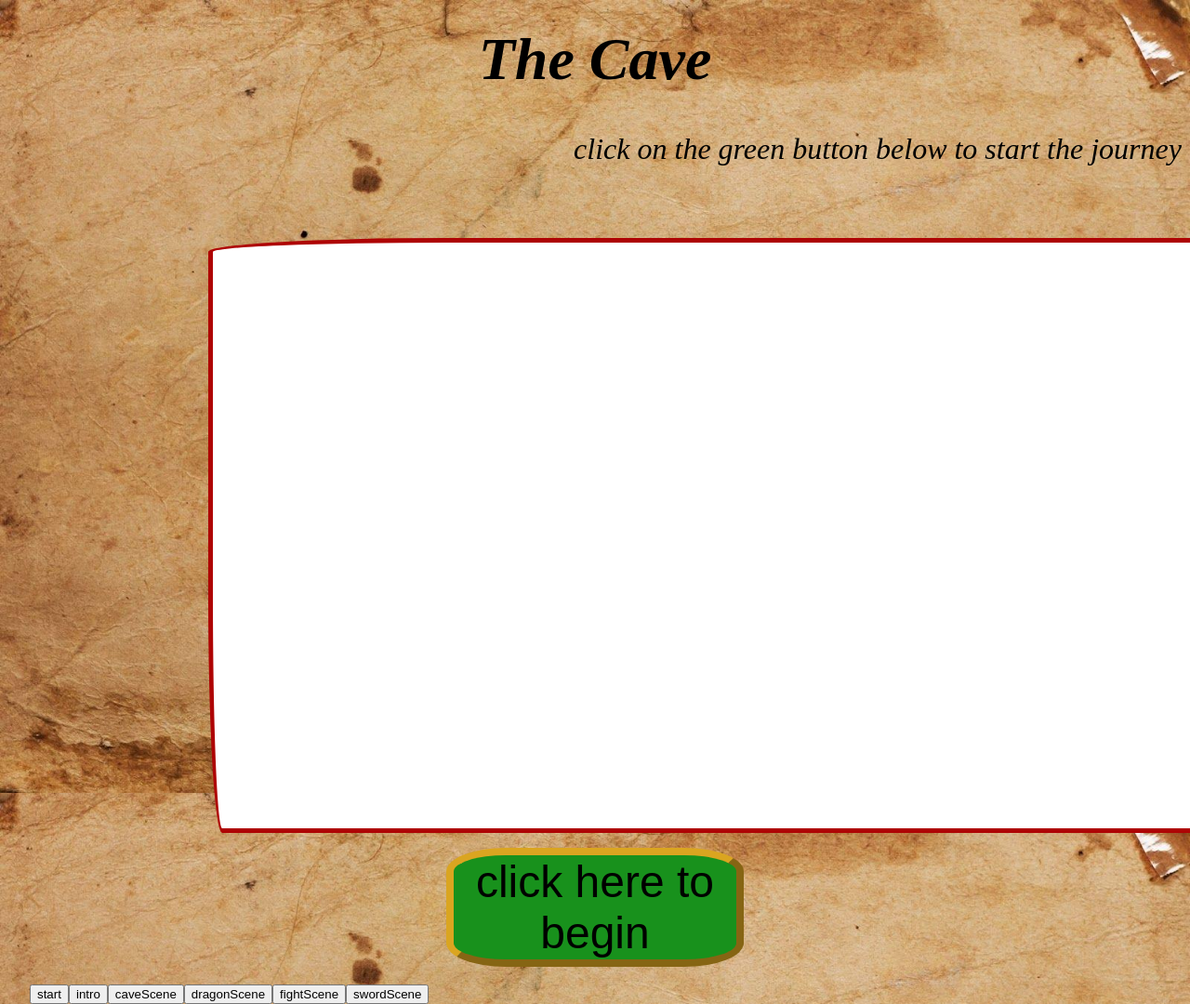
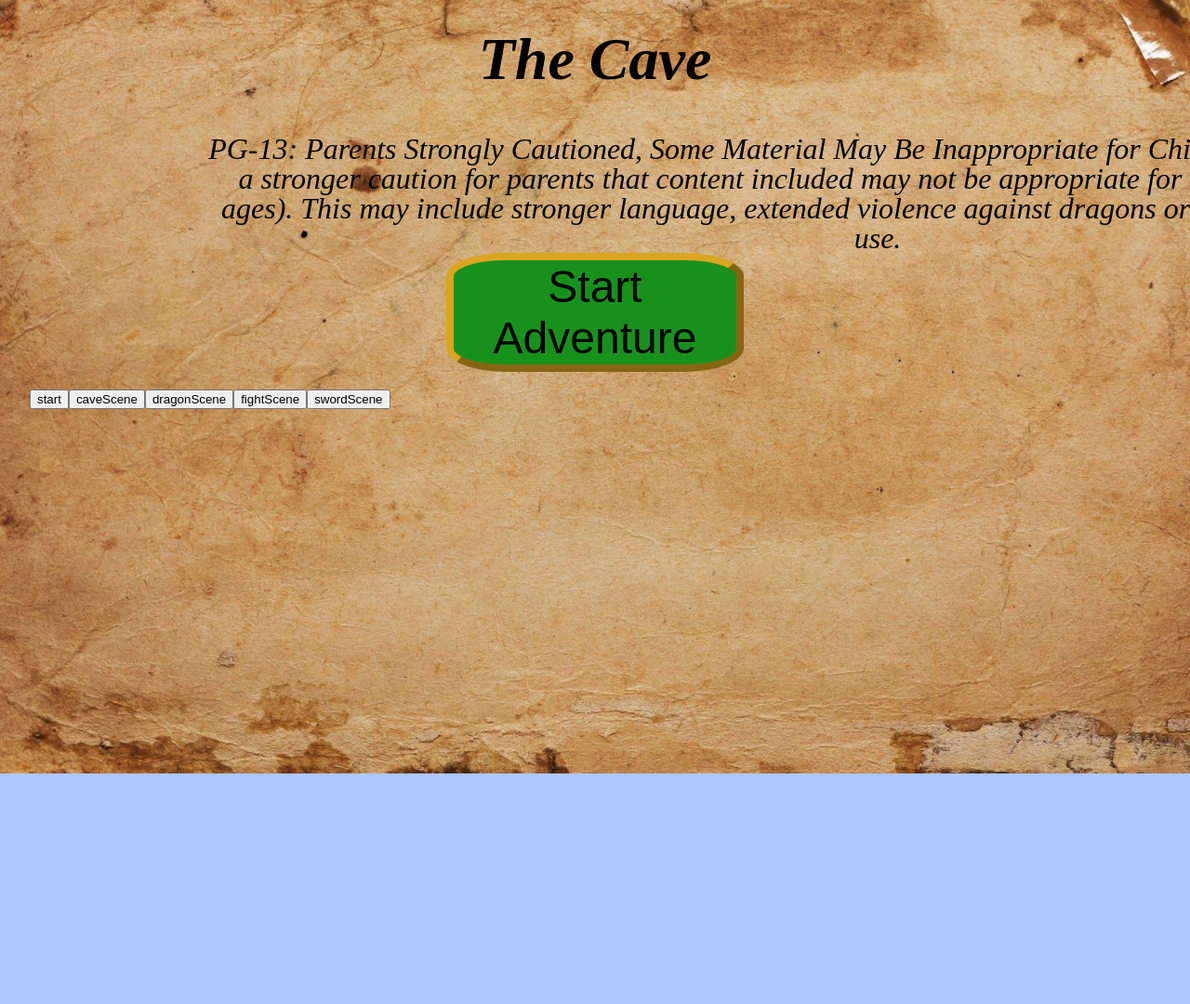
Before and after one commit to MatsVanderElst/the-cave, a plain HTML site: page index.html in a window 1280 px wide. Shown: the top 1080 px of the page at 93% size. After the commit the page ends 832 px from the top, so only its background shows below. Drawn offline with nearby package versions, Linux system fonts and the light colour scheme; a web font is replaced by a local one.

Commit message:
fixed empty background and sound

```diff
--- a/css/style.css
+++ b/css/style.css
@@ -60,6 +60,10 @@ main {
   background-position: bottom;
 }
 
+.hide{
+  display: none;
+}
+
 .animation__container img{
   width: 400px;
   height: auto;
--- a/functions/classes.js
+++ b/functions/classes.js
@@ -187,7 +187,12 @@ const drawNewScene = (scene) => {
 
     // change the background
     $container = document.querySelector(".animation__container");
-    $container.style.backgroundImage=`url(../assets/img/${scene.background}.jpg)`;
+    if (scene.background) {
+        $container.style.backgroundImage = `url(../assets/img/${scene.background}.jpg)`;
+        $container.classList.remove("hide");
+    } else {
+        $container.classList.add("hide");
+    }
 
 
     // render the images for the scene if neccecary
--- a/index.html
+++ b/index.html
@@ -15,7 +15,7 @@
     <div>
         <h3 class="sceneDescription"></h3>
     </div>
-    <div class="animation__container"></div>
+    <div class="animation__container hide"></div>
     <div class="button__container"></div>
     <div class="testButton__container"></div>
 
--- a/js/script.js
+++ b/js/script.js
@@ -1,13 +1,13 @@
 const buildScenario = () => {
   game = new Game(updateHTML);
 
-  scene = new GameScene("start", "click on the green button below to start the journey");
-  scene.addChoice("click here to begin", "intro", undefined);
+  scene = new GameScene("start", "PG-13: Parents Strongly Cautioned, Some Material May Be Inappropriate for Children Under 13. This rating is a stronger caution for parents that content included may not be appropriate for children under 13 (pre-teen ages). This may include stronger language, extended violence against dragons or battle situations and potion-use.");
+  scene.addChoice("Start Adventure", "caveScene", undefined);
   game.addScene(scene);
 
-  scene = new GameScene("intro", "This is a choose your own adventure game, make the right choices and try to reach the end!", "introduction", "caveBackground");
+  /* scene = new GameScene("intro", "This is a choose your own adventure game, make the right choices and try to reach the end!", "introduction", "caveBackground");
   scene.addChoice("click here to begin", "caveScene", undefined);
-  game.addScene(scene);
+  game.addScene(scene); */
 
   scene = new GameScene("caveScene", "you wake up in a misterious dark cave, 'How did i get here?' you ask yourself, When suddenly you hear a growl coming from the shadows...", "growl", "caveBackground");
   scene.addChoice("get up", "dragonScene", "dragonGrowl1");
```
